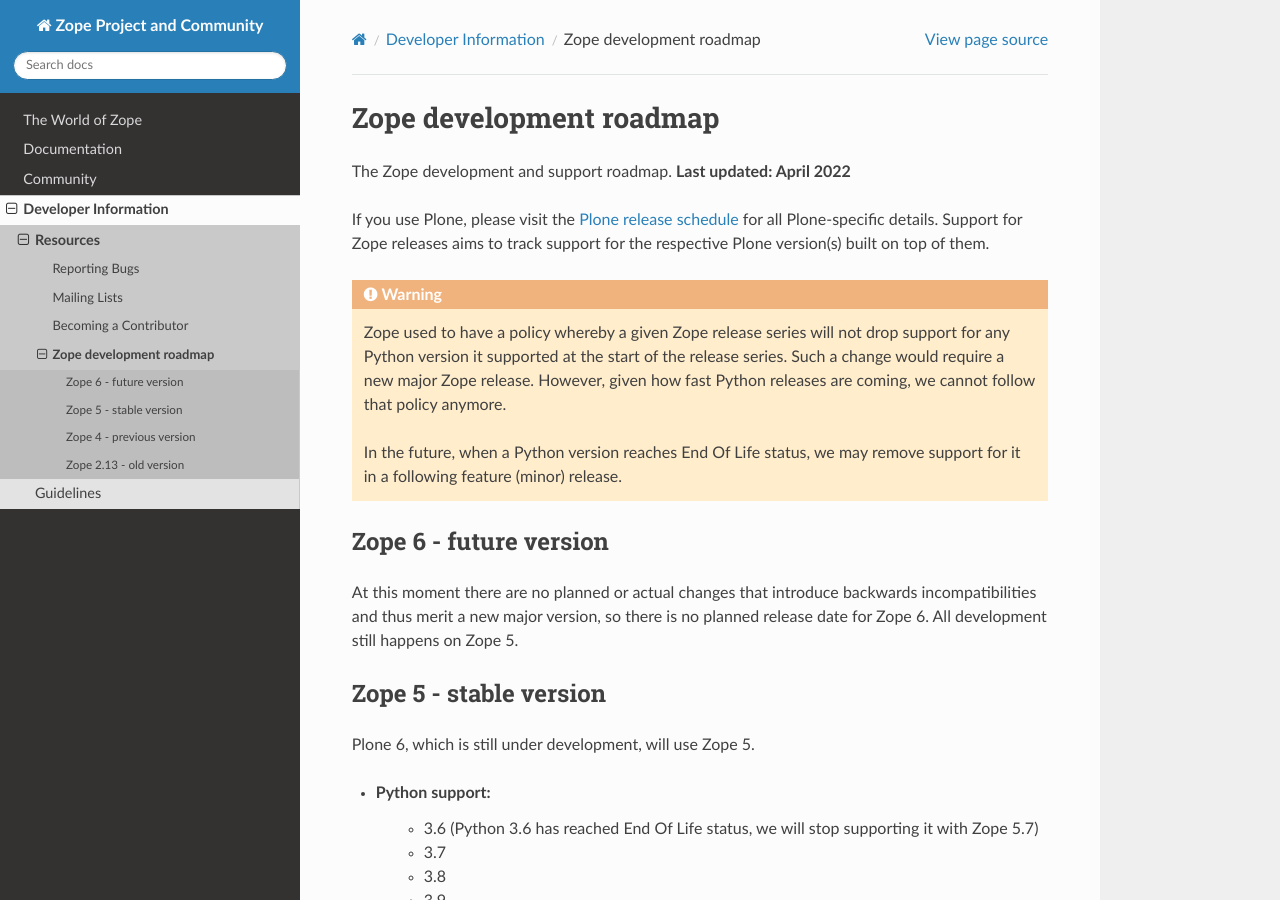
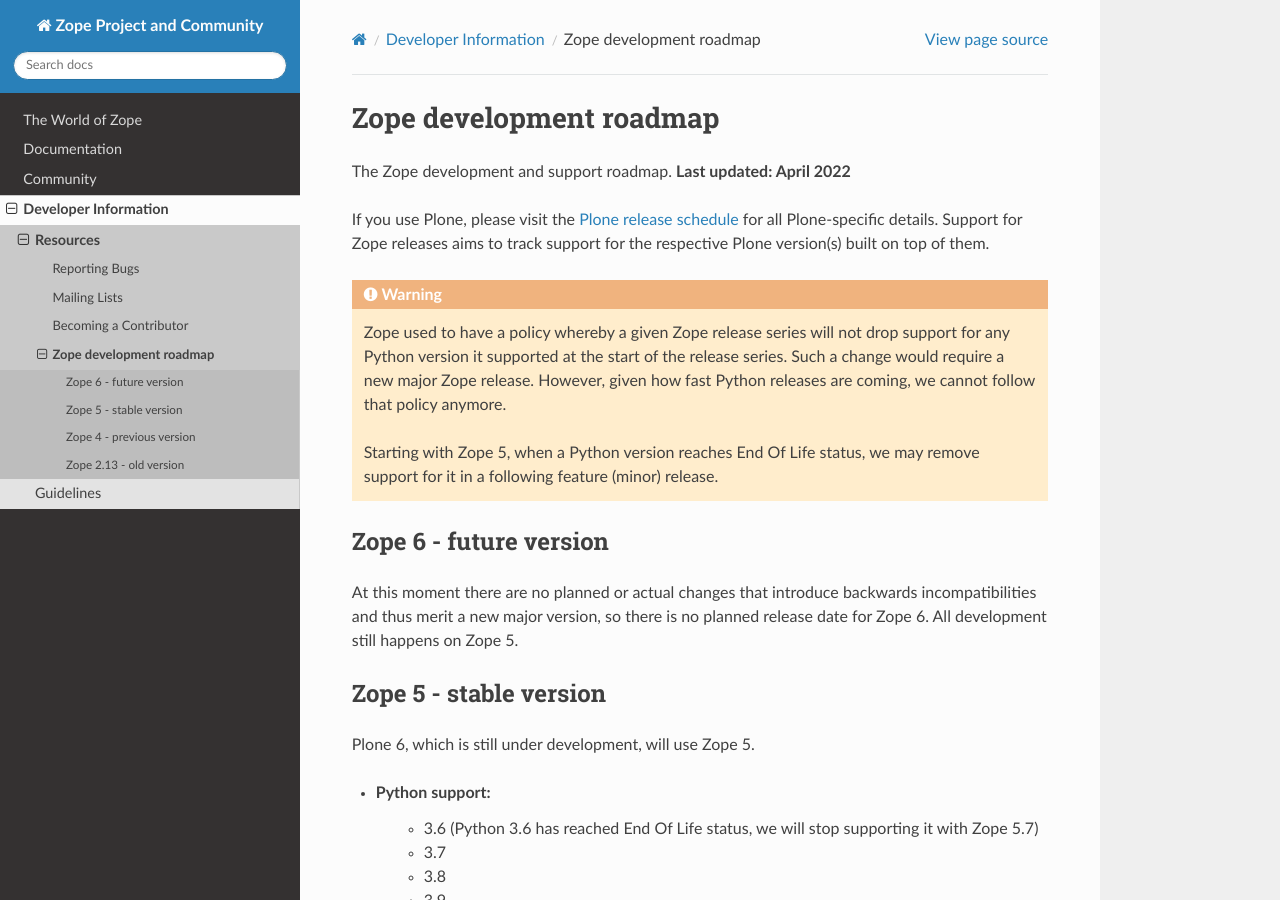
Before and after one commit to zopefoundation/www.zope.org, a Sphinx documentation site: the page built from docs/developer/roadmap.rst, in a window 1280 px wide and 900 px high. Built offline with Sphinx 7.4.7 and the Read the Docs theme 2.0.0, drawn with Linux system fonts in a browser that asks for light colours.

Commit message:
- note the Zope versions affected by the new policy

```diff
--- a/docs/developer/roadmap.rst
+++ b/docs/developer/roadmap.rst
@@ -17,8 +17,8 @@ version(s) built on top of them.
     However, given how fast Python releases are coming, we cannot follow that
     policy anymore.
 
-    In the future, when a Python version reaches End Of Life status, we may
-    remove support for it in a following feature (minor) release.
+    Starting with Zope 5, when a Python version reaches End Of Life status,
+    we may remove support for it in a following feature (minor) release.
 
 
 Zope 6 - future version
```
